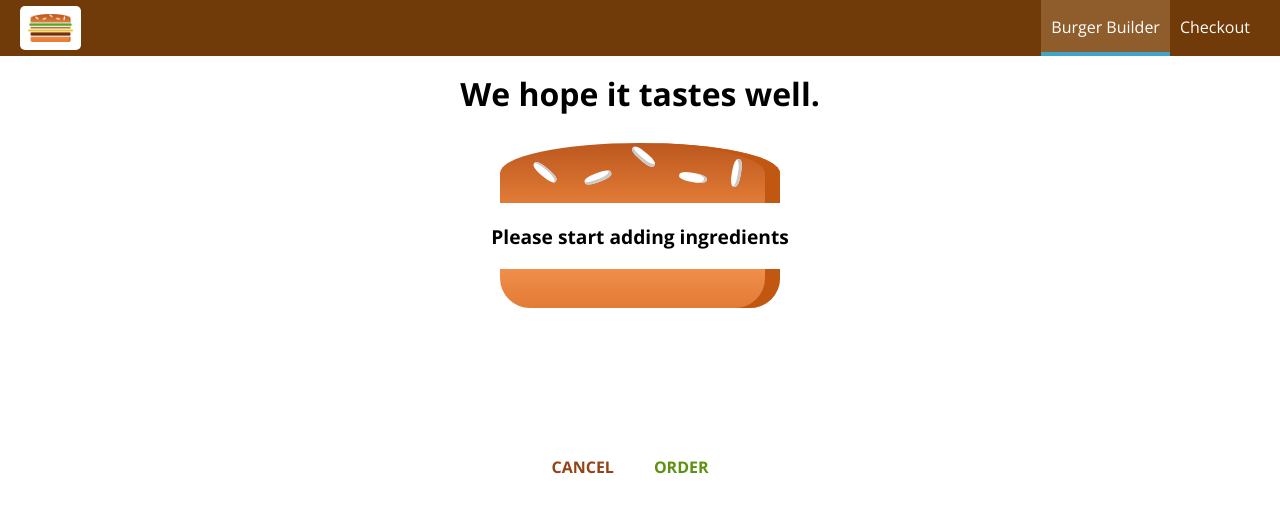
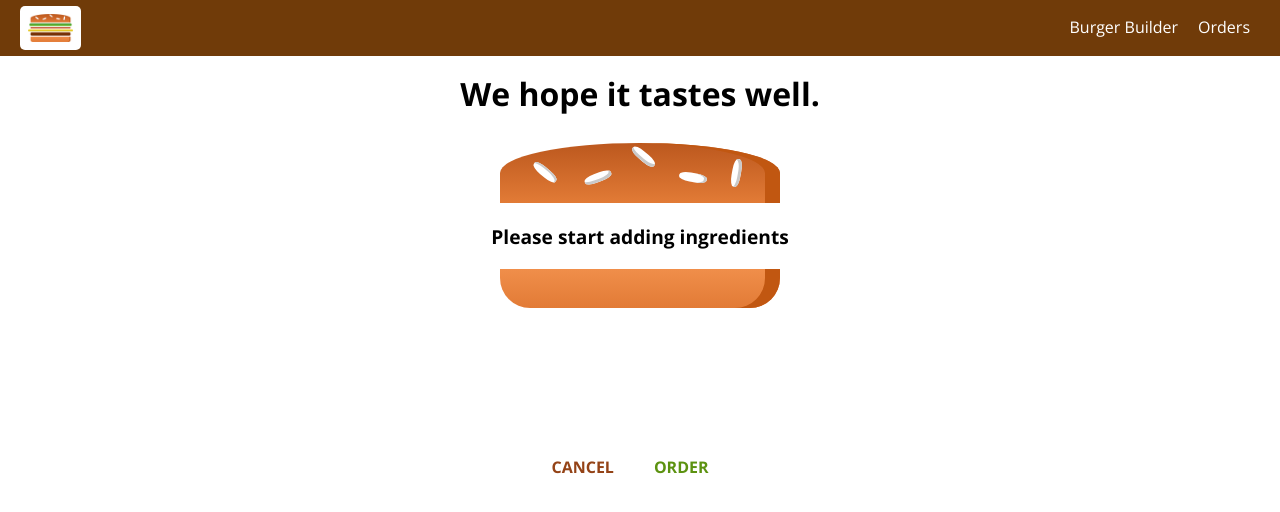
Before and after one commit to dieterdoman/react-udemy-burger-builder, a React (Create React App) app: page /checkout in a window 1280 px wide. Shown: the top 512 px of the page. Built offline with nearby package versions, Linux system fonts and the light colour scheme.

Commit message:
Fixed links to use router links.

```diff
--- a/src/components/Navigation/NavigationItems/NavigationItem/NavigationItem.js
+++ b/src/components/Navigation/NavigationItems/NavigationItem/NavigationItem.js
@@ -1,18 +1,18 @@
 import React from 'react';
 import classes from './NavigationItem.module.css';
 import PropTypes from 'prop-types';
+import {NavLink} from 'react-router-dom';
 
 const NavigationItem = (props) => (
     <li className={classes.NavigationItem}>
-        <a href={props.link} className={props.active ? classes.active : null}>
+        <NavLink to={props.link} exact activeClassName={classes.active}>
             {props.children}
-        </a>
+        </NavLink>
     </li>
 );
 
 NavigationItem.propTypes = {
-  link: PropTypes.string.isRequired,
-  active: PropTypes.bool
+  link: PropTypes.string.isRequired
 };
 
 export default NavigationItem;
--- a/src/components/Navigation/NavigationItems/NavigationItems.js
+++ b/src/components/Navigation/NavigationItems/NavigationItems.js
@@ -4,8 +4,8 @@
 
 const NavigationItems = () => (
     <ul className={classes.NavigationItems}>
-        <NavigationItem link="/" active>Burger Builder</NavigationItem>
-        <NavigationItem link="/">Checkout</NavigationItem>
+        <NavigationItem link="/">Burger Builder</NavigationItem>
+        <NavigationItem link="/orders">Orders</NavigationItem>
     </ul>
 );
 
```
